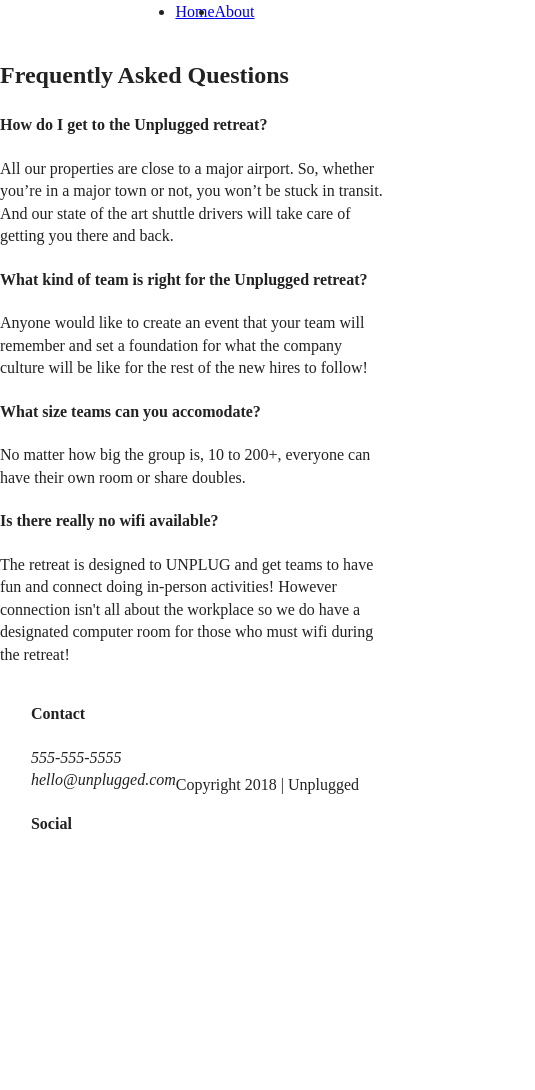
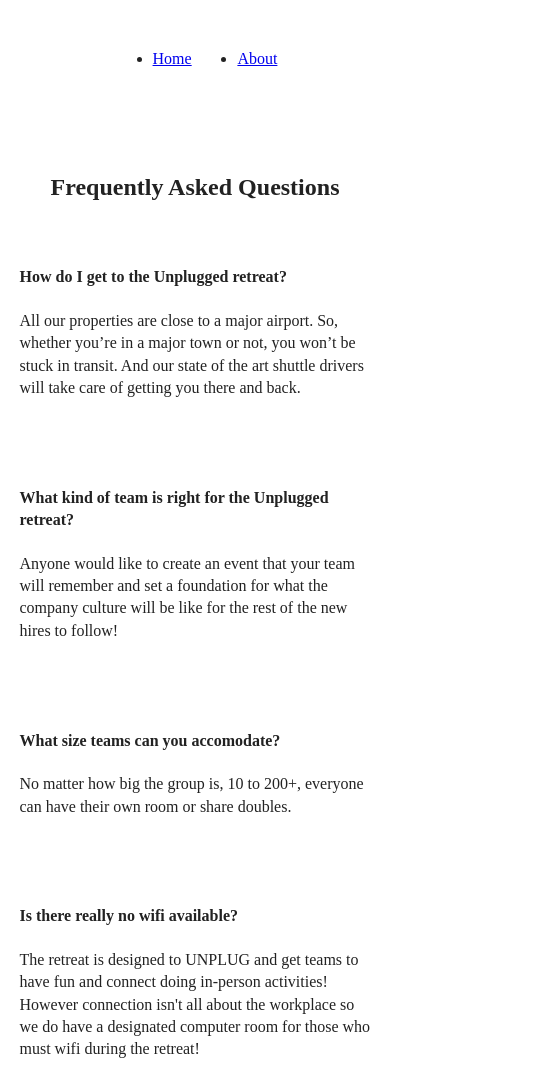
Before and after one commit to alebarraza88/unplugged, a website: page faq/index.html in a window 390 px wide. Shown: the part 155-1245 px from the top of the page, 535 px wide, since content can reach past the window. Before the commit the page ends 1044 px from the top, so only its background shows below. Drawn offline with Linux system fonts and the light colour scheme.

Commit message:
added class widths margins and padding for mobile

```diff
--- a/css/main.css
+++ b/css/main.css
@@ -86,49 +86,73 @@ textarea {
 /* ==========================================================================
    Author's custom styles
    ========================================================================== */
-/*---------- Hader - Footer Styles --------*/
+
+.content-wrapper{
+  width: 90%;
+  margin: 50px 0;
+}
+
+   /*---------- Hader - Footer Styles --------*/
    header,
 footer{
   display:flex;
   justify-content: center;
   align-items: center;
+  flex-flow: row wrap;
+
 }
 /** Header styles */
+header{
+  padding: 15px 0;
+}
 
 header .content-wrapper{
   display:flex;
   justify-content: center;
   align-items:center;
   flex-flow: row wrap;
+  margin: 0;
 }
 header figure{
 
 }
 .header-divider{
-
+  width:100%;
+  padding: 10px 0 20px;
+  height: 2px;
 }
 header nav{
   display: flex;
   justify-content: space-around;
   align-items: center;
   flex-flow: row wrap;
+  width: 60%;
 
 }
 header nav ul{
   display: flex;
   align-items:center;
   justify-content: space-around;
+  width: 100%;
 
 }
 /*    Footer styles     */
+
+footer{
+  flex-direction: column;
+}
 footer .content-wrapper{
-
+  width: 55%;
+  margin: 50px;
+}
+footer p{
+  margin: 0;
 }
 .footer-info{
 
 }
 footer .contact{
-
+  margin-bottom: 50px;
 }
 .contact h4{
 
@@ -146,6 +170,9 @@ footer .social-icons p{
   display: flex;
   justify-content: center;
   align-items:center;
+}
+footer .copyright{
+  margin: 20px 0;
 }
 
 
@@ -205,14 +232,17 @@ aside .content-wrapper{
 .features article{
 
 }
-
+.features h2{
+  margin-bottom: 60px;
+}
 .features .features-icons {
   display: flex;
   justify-content: center;
   align-items: center;
   flex-flow: row wrap;
 }
-p .featues-description{
+.featues-description p {
+  margin:0;
 
 }
 /* Reviews */
@@ -228,7 +258,11 @@ p .featues-description{
   flex-flow: row wrap;
 }
 .reviews h2{
-
+  margin-bottom: 40px;
+}
+.reviews h3{
+  width: 55%;
+  margin: 20px 0;
 }
 .reviews article{
 
@@ -278,6 +312,9 @@ main .content-wrapper h2{
 .contact-content{
 
 }
+.contact-content p{
+  margin:0;
+}
 .contact-content h4{
 
 }
@@ -296,11 +333,29 @@ main .content-wrapper h2{
   flex-flow: row wrap;
 }
 
-.faq .content-wrapper {
+.questions .content-wrapper {
+  margin: 50px 0 0 0;
   display: flex;
   justify-content: center;
   align-items: center;
-  flex-flow: row wrap;}
+  flex-flow: row wrap;
+}
+
+
+.questions h2{
+  margin-bottom: 40px;
+
+}
+.faq{
+  margin-bottom: 50px;
+
+}
+.faq h4{
+
+}
+.faq p{
+
+}
 
 
 
--- a/faq/index.html
+++ b/faq/index.html
@@ -3,7 +3,7 @@
 
 <head>
   <meta charset="utf-8">
-  <title></title>
+  <title> Unplugged FAQ</title>
   <meta name="description" content="">
   <meta name="viewport" content="width=device-width, initial-scale=1">
 
@@ -84,6 +84,9 @@
               <a href="https://www.instagram.com/skillcrush/" target="_blank"></a>
             </p>
           </div>
+          <div class="copyright">
+            <h4> Copyright 202x | Unplugged </h4>
+          </div>
         </div>
       </div>
       <!-- footer content ends -->
```
Also changed, not shown: about/index.html (+1 -1 lines), index.html (+5 -3 lines).
